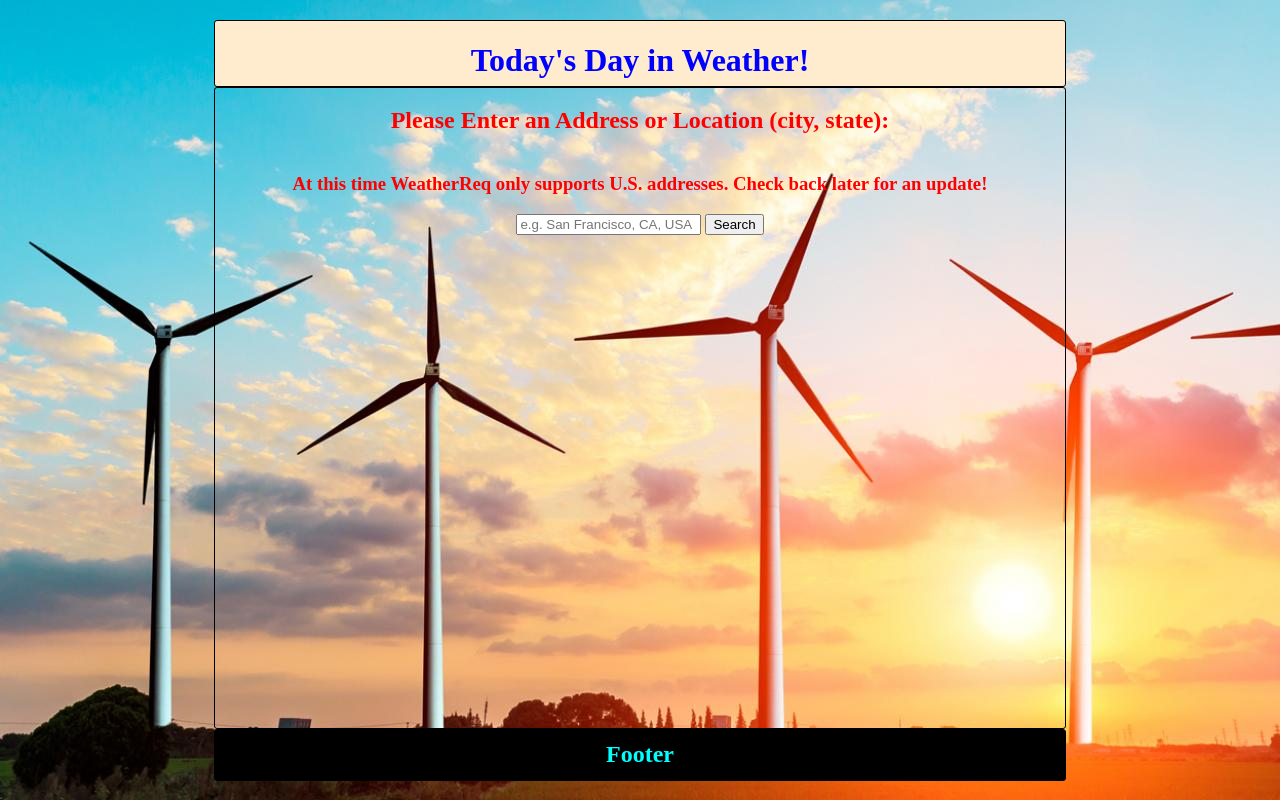
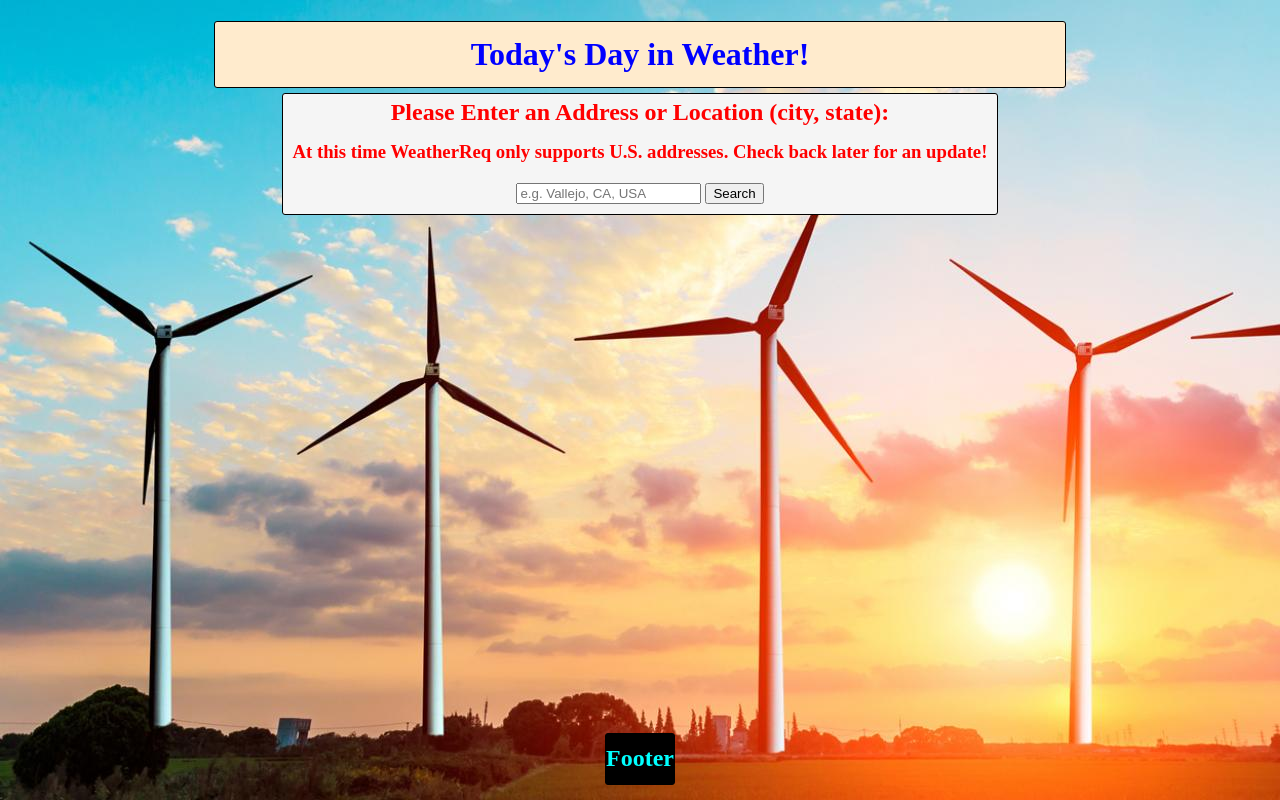
Before and after one commit to relynch91/WeatherAPP, a website built with webpack: page public/index.html in a window 1280 px wide. Built offline with nearby package versions, Linux system fonts and the light colour scheme; files whose address does not match are found by name.

Commit message:
add files

```diff
--- a/public/footer.css
+++ /dev/null
@@ -1,13 +0,0 @@
-.footer {
-    height: 05vh;
-    min-height: 50px;
-    width: 100%;
-    border: 1px solid black;
-    border-radius: 3px;
-    color: aqua;
-    background-color: black;
-    display: flex;
-    flex-direction: column;
-    align-items: center;
-    justify-content: center;
-}
--- a/public/header.css
+++ b/public/header.css
@@ -30,5 +30,26 @@
     display: flex;
     flex-direction: column;
     align-items: center;
+    justify-content: center;
     min-height: 65px;
+    margin: 5px 10px 05px 10px;
 }
+
+.header-title {
+    margin: 5px 10px 05px 10px;
+
+}
+
+
+.footer {
+    height: 05vh;
+    min-height: 50px;
+    border: 1px solid black;
+    border-radius: 3px;
+    color: aqua;
+    background-color: black;
+    display: flex;
+    flex-direction: column;
+    align-items: center;
+    justify-content: center;
+}
--- a/public/index.html
+++ b/public/index.html
@@ -10,23 +10,23 @@
 		<link rel="stylesheet" href="header.css" />
     <script type="text/javascript" src="./bundle.js"></script>
   </head>
-
   <body class="body">
-
     <header class="header">
-      <h1>Today's Day in Weather!</h1>
+      <h1 class="header-title">
+        Today's Day in Weather!
+      </h1>
     </header>
     <section class="main-body">
       <div class="search-form">
-        <h1>
+        <h1 class="search-form-header">
           Please Enter an Address or Location (city, state):
         </h1>
-        <h3>
+        <h3 class="search-form-info">
           At this time WeatherReq only supports U.S. addresses. Check back later
           for an update!
         </h3>
         <form id="form">
-          <input type="text" id="address" placeholder="e.g. San Francisco, CA, USA">
+          <input type="text" id="address" placeholder="e.g. Vallejo, CA, USA">
           <button type="submit">Search</button>
         </form>
       </div>
--- a/public/javascripts/index.js
+++ b/public/javascripts/index.js
@@ -9,6 +9,9 @@ document.addEventListener('DOMContentLoaded', () => {
         console.log(address)
         let addressFormatted = formatAddress(address);
         let weather = await getWeather(addressFormatted);
-        console.log(weather.data.properties.periods);
-    })
+        let weatherData = weather.data.properties.periods
+        console.log(weatherData);
+    });
+
+
 });
--- a/public/main.css
+++ b/public/main.css
@@ -2,8 +2,8 @@
     color: red;
     width: 100%;
     height: 80vh;
-    border: 1px solid black;
-    border-radius: 3px;
+    /* border: 1px solid black;
+    border-radius: 3px; */
     /* background-color: cornsilk; */
     display: flex;
     flex-direction: column;
@@ -14,3 +14,21 @@
 .main {
     background-image: url("./windfarm.jpg");
 }
+
+.search-form {
+    border: 1px solid black;
+    border-radius: 3px;
+    background-color: whitesmoke;
+}
+
+.search-form-header {
+    margin: 5px 10px 05px 10px;
+}
+
+.search-form-info {
+    margin: 10px 10px 10px 10px;
+}
+
+#form {
+    margin: 10px 10px 10px 10px;
+}
--- a/public/reset.css
+++ b/public/reset.css
@@ -38,6 +38,8 @@ small {
     background: transparent;
     font-family: 'Roboto', sans-serif;
     font-size: 14px;
+    -webkit-appearance: none;
+    -moz-appearance: none;
 }
 
 ul {
@@ -75,10 +77,12 @@ input {
     border-bottom: 1px solid #000000;
 }
 
-h1 h2 h3 h4 {
-    margin: auto;
+h1, h2, h3, h4 {
+    margin: 0px 0px 0px 0px;
 }
 
-/* h1 {
-    color: red;
-} */
+:-webkit-any(article, aside, nav, section) h1 {
+    font-size: 1.5em;
+    margin-block-start: 0em;
+    margin-block-end: 0em;
+}
```
